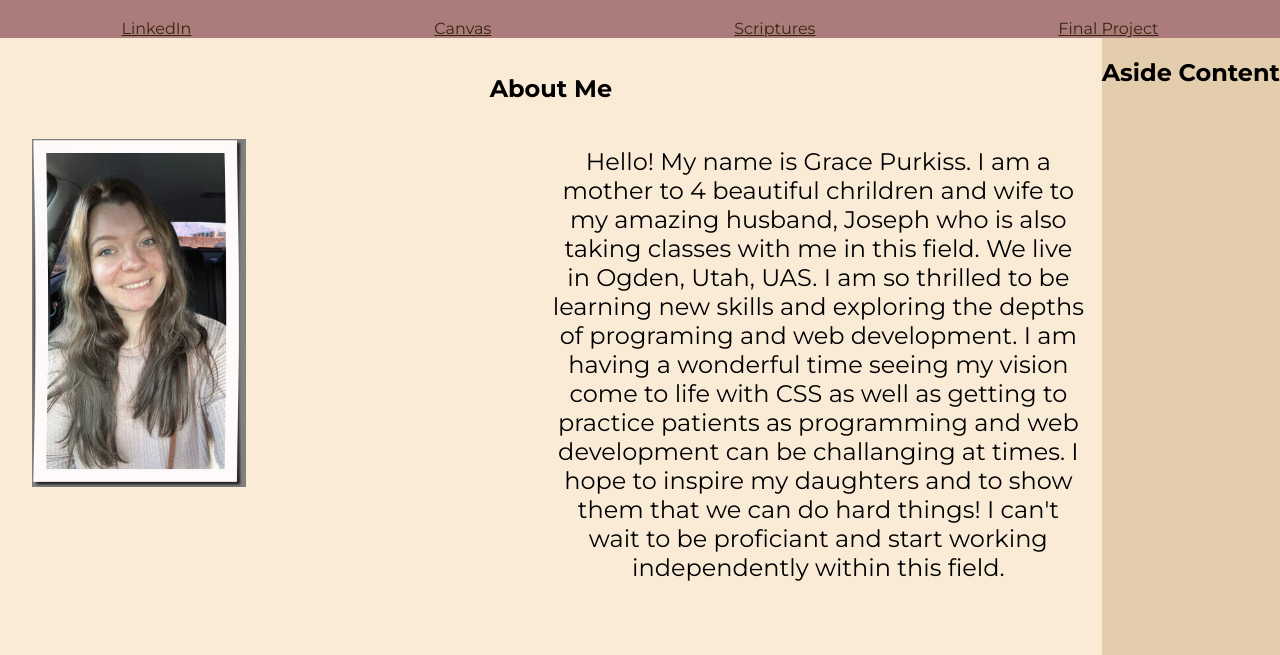
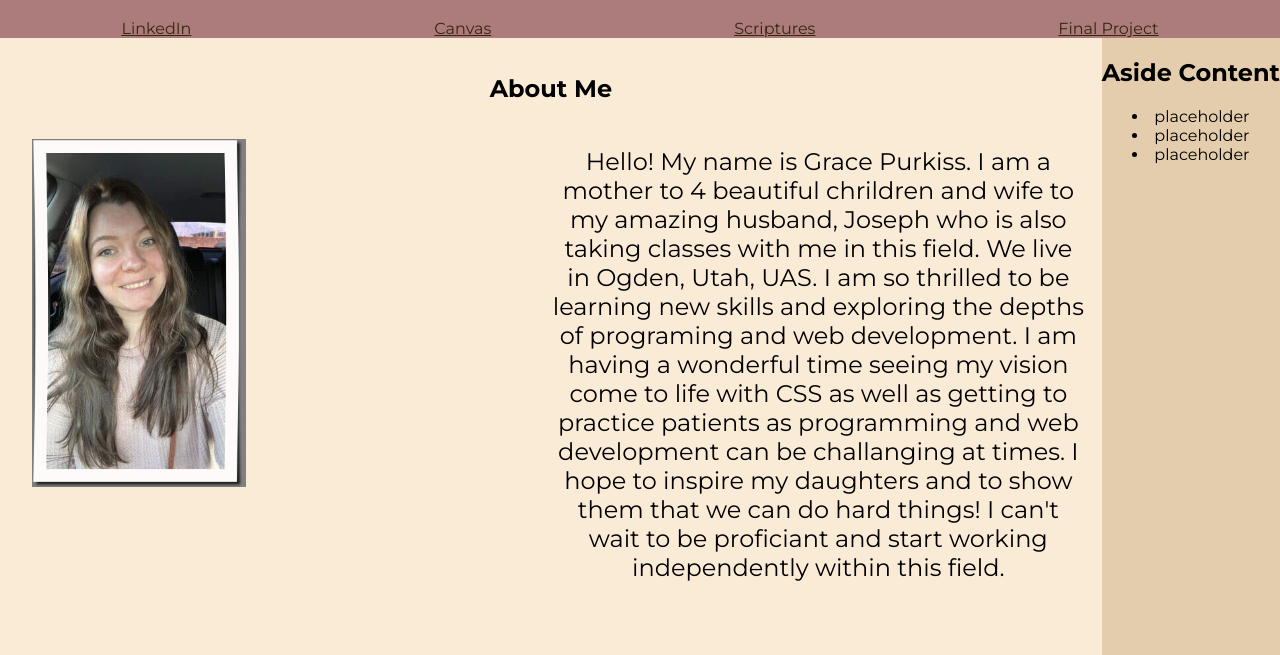
Before and after one commit to gpurkiss/wdd131, a plain HTML site: page index.html in a window 1280 px wide. Shown: the part 127-782 px from the top of the page. Drawn offline with Linux system fonts and the light colour scheme.

Commit message:
updated aside links

```diff
--- a/index.html
+++ b/index.html
@@ -38,7 +38,9 @@
     </main>
     <aside class="right">
         <h2> Aside Content</h2>
-        <p></p>
+            <li><a>placeholder</a></li>
+            <li><a>placeholder</a></li>
+            <li><a>placeholder</a></li>
     </aside>
     <footer class="bottom">
         <p>&copy; <span id="currentyear"></span> Grace Purkiss Utah USA</p>
```
